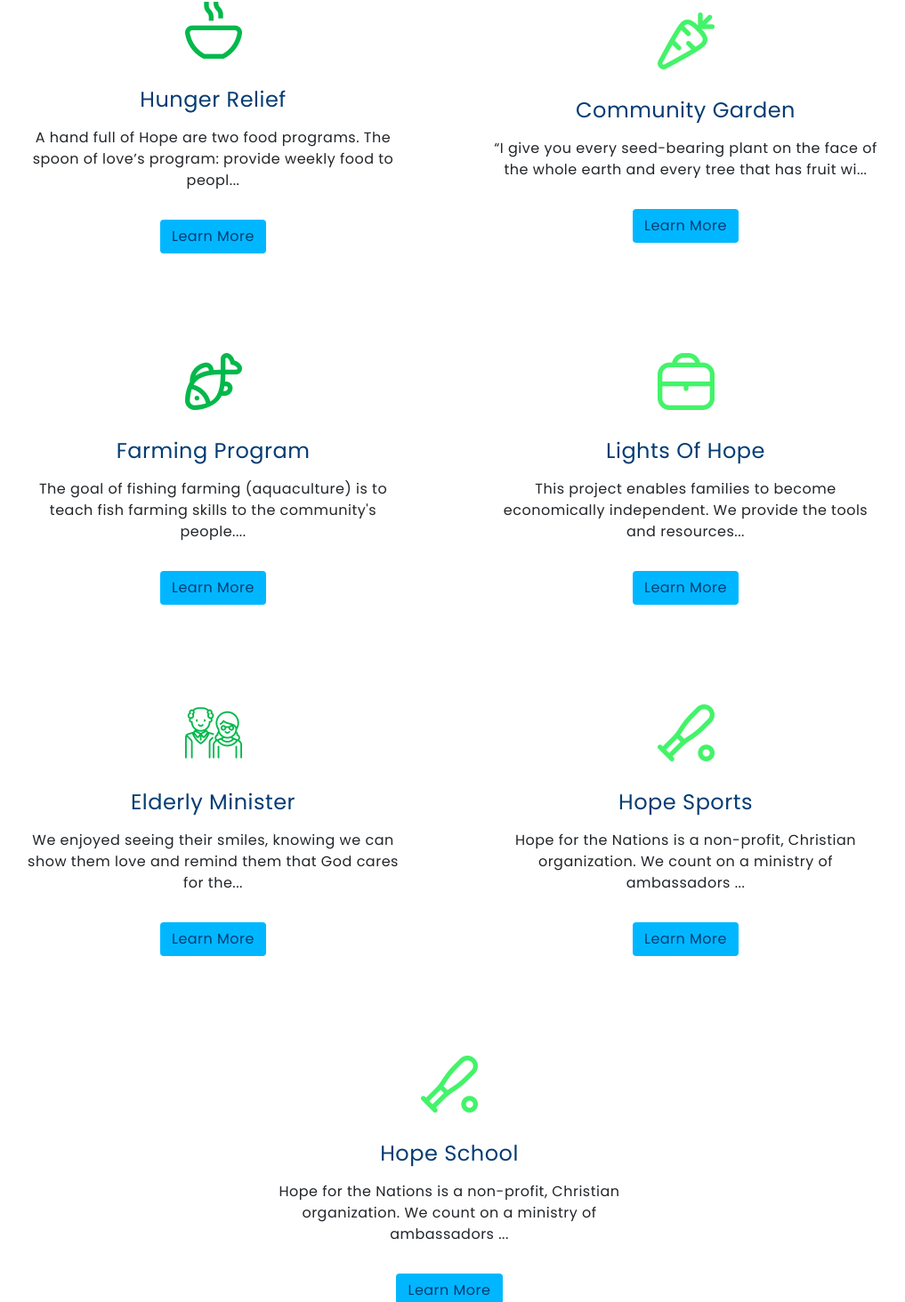
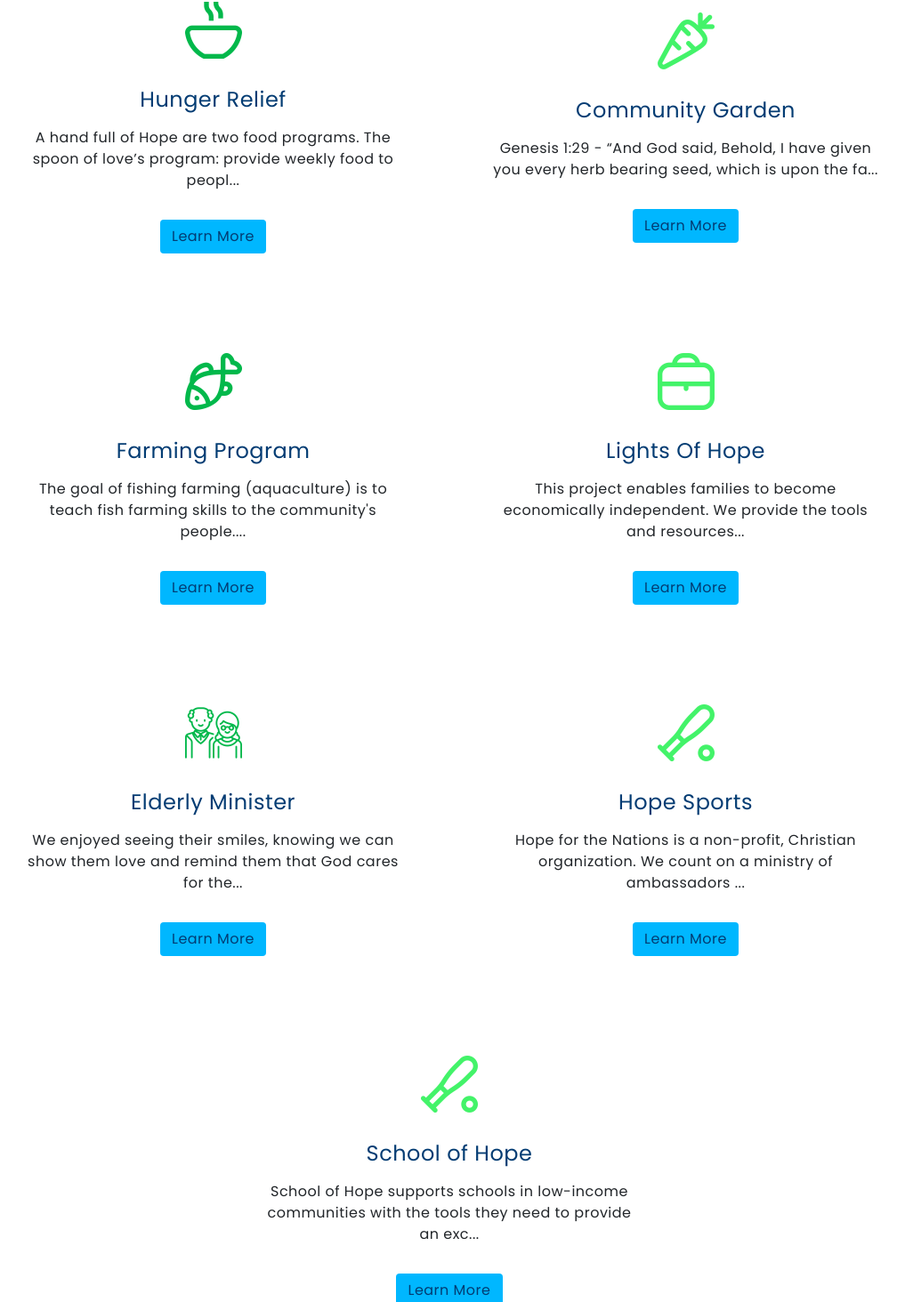
Before and after one commit to Cmmh1101/hope-react-types, a React (Create React App) app: page /program/elderly-care-program in a window 1280 px wide. Shown: the part 2049-3513 px from the top of the page at 89% size, without its empty margins (135-1152 px from the left). Built offline with nearby package versions, Linux system fonts and the light colour scheme; a web font is replaced by a local one.

Commit message:
add: program content

```diff
--- a/src/articlesData.ts
+++ b/src/articlesData.ts
@@ -47,10 +47,9 @@ const articles = [
         alt: "Community garden banner"
     },
     featured: "true",
-    highligh: `This project will build community-managed organic vegetables and medicinal plant nurseries, giving the community access to a sustainable source of income. After the harvest, food can be shared among gardeners and their families, and the remaining produce will be for sale to the local community and surrounding markets.Each harvest not only provides members of the cooperative with food, but that food is nutritionally diverse.`,
+    highligh: `This project builds community-managed organic vegetables and medicinal plant nurseries, giving the community access to a sustainable source of income. After the harvest, food can be shared among gardeners and their families, and the remaining produce will be for sale to the local community and surrounding markets.Each harvest not only provides members of the cooperative with food, but that food is nutritionally diverse.`,
     content: [
-      `“I give you every seed-bearing plant on the face of the whole earth and every tree that has fruit with seed in it. They will be yours for food.”`,
-      `Genesis 1:29. "Y dijo Dios: He aquí que os he dado toda planta que da semilla, que está sobre toda la tierra, y todo árbol en que hay fruto y que da semilla; os serán para comer." Genesis 1:29.`,
+      `Genesis 1:29 - “And God said, Behold, I have given you every herb bearing seed, which is upon the face of all the earth, and every tree, in the which is the fruit of a tree yielding seed; to you, it shall be for food.”`,
       `Hope for the Nations Urban gardens are intended to support communities to take advantage of the resources found in the same area. These crops allow the communities to supply themselves with fruits, vegetables, at a low cost. These gardens help provide a job and food to families living in underprivileged circumstances.`,
     ],
   },
@@ -137,7 +136,6 @@ The project integrates solutions to socio-economic and environmental challenges
     featured: "true",
     highligh: `Honor those grandparents who, in one way or another, pass through your life. The Word of God teaches to respect our elders, honor them, listen to them, accompany them, hug them, value their advice, and learn from their stories. “Stand up in the presence of the aged, show respect for the elderly…..Leviticus 19:32.`,
     content: [
-
       `We enjoyed seeing their smiles, knowing we can show them love and remind them that God cares for them. Disfrutamos viendo sus sonrisas, sabiendo que podemos mostrarle amor y recordarles que Dios se preocupa por ellos.`,
 `Did you know there are simple ways to help Elderly homes like this, like donating household items such as new bedding? Please help us to help them.
 `,
@@ -169,13 +167,11 @@ The project integrates solutions to socio-economic and environmental challenges
       `Hope for the Nations is a non-profit, Christian organization. We count on a ministry of ambassadors that serves children, older people, and families in Venezuela’s most impoverished area. As we help them, we bring the gospel nurturing not only with physical needs but we spiritual needs as well.`,
 
       `Our purpose is to transform lives and communities through the Word of God. We created a different sustainable program to allow them to participate and grow as they become independent. Our mission is to serve disadvantaged communities while we show the love of God. We began our work formerly in 2018. In 2020 we started with a series of sustainable programs to bring solutions while bringing God’s Hope.`,
-      `Our organization started catering to the elderly; we provided meals for the homeless and families with a lack of food; we also provided clothes and shoes. In Venezuela’s rural zones, we are developing and expanding sustainable programs such as community gardens, chicken coops, and fish farming to teach, train, and help the community be sustainable.`,
-      `With an integrated approach, we will provide training where these families can acquire practical life skills rooted in sustainability principles, environmental stewardship, and biblical teachings while engaging in the self-awareness and personal transformation that will support their well-being. It will help them empower themselves and take leadership roles within their local communities.`,
     ],
   },
   {
-    name: "hope-school-program",
-    title: "Hope School",
+    name: "school-of-hope-program",
+    title: "School of Hope",
     date: "04/16/2021",
     image: "../../../../images/programs/sports3.png",
     icon: "../../../images/sports.png",
@@ -196,10 +192,8 @@ The project integrates solutions to socio-economic and environmental challenges
     featured: "true",
     highligh: `We plant the seed in them, and we hope this seed flourish and give back their fruits. All these projects aim to help people be sustainable because we do not want to treat the problem; we are looking for long-term solutions.`,
     content: [
-      `Hope for the Nations is a non-profit, Christian organization. We count on a ministry of ambassadors that serves children, older people, and families in Venezuela’s most impoverished area. As we help them, we bring the gospel nurturing not only with physical needs but we spiritual needs as well.`,
+      `School of Hope supports schools in low-income communities with the tools they need to provide an excellent education focused on God’s Word. School of Hope equip schools with the resources they need to operate and provides children with a strong foundation in the Word of God.`,
       `Our purpose is to transform lives and communities through the Word of God. We created a different sustainable program to allow them to participate and grow as they become independent. Our mission is to serve disadvantaged communities while we show the love of God. We began our work formerly in 2018. In 2020 we started with a series of sustainable programs to bring solutions while bringing God’s Hope.`,
-      `Our organization started catering to the elderly; we provided meals for the homeless and families with a lack of food; we also provided clothes and shoes. In Venezuela’s rural zones, we are developing and expanding sustainable programs such as community gardens, chicken coops, and fish farming to teach, train, and help the community be sustainable.`,
-      `With an integrated approach, we will provide training where these families can acquire practical life skills rooted in sustainability principles, environmental stewardship, and biblical teachings while engaging in the self-awareness and personal transformation that will support their well-being. It will help them empower themselves and take leadership roles within their local communities.`,
     ],
   },
 ];
```
